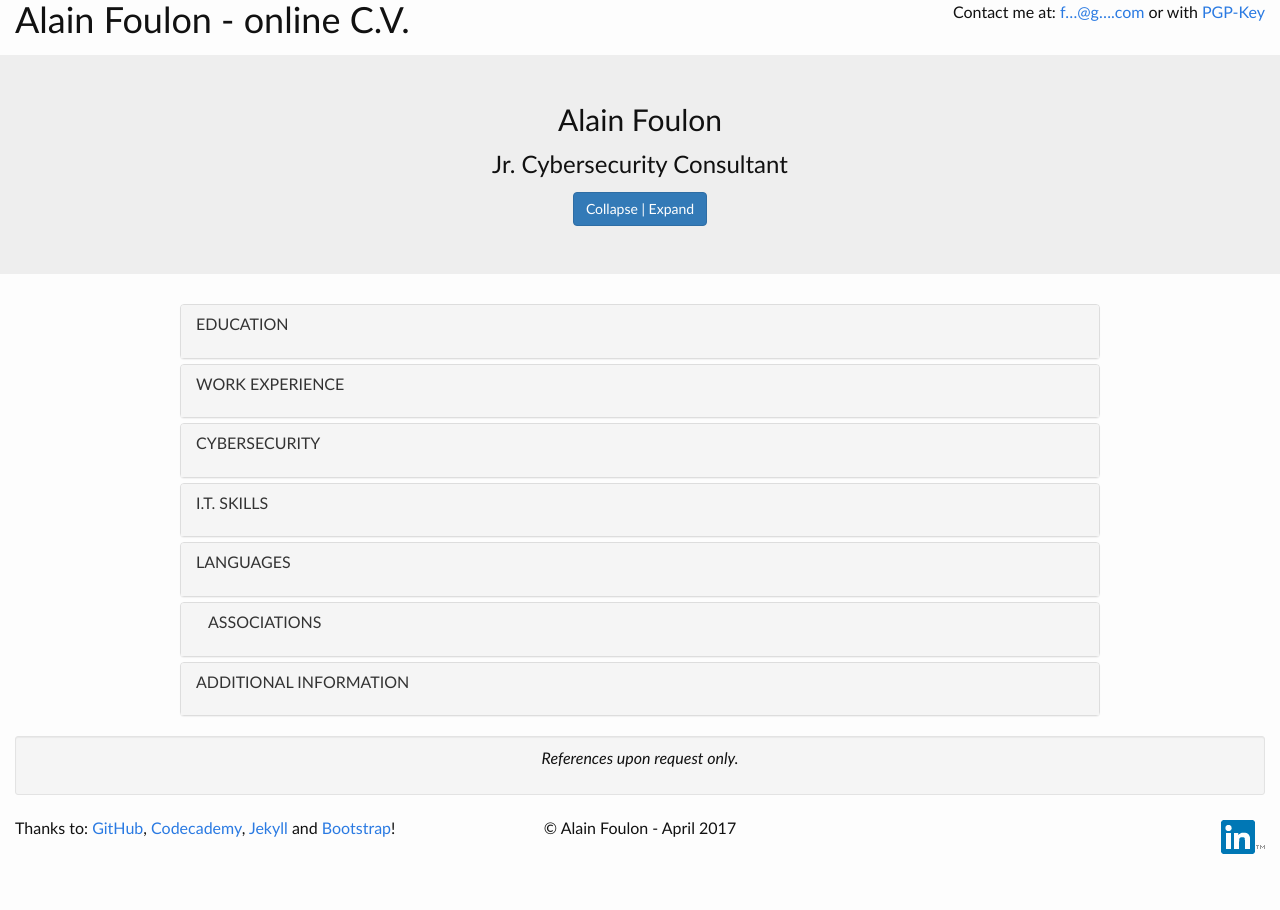
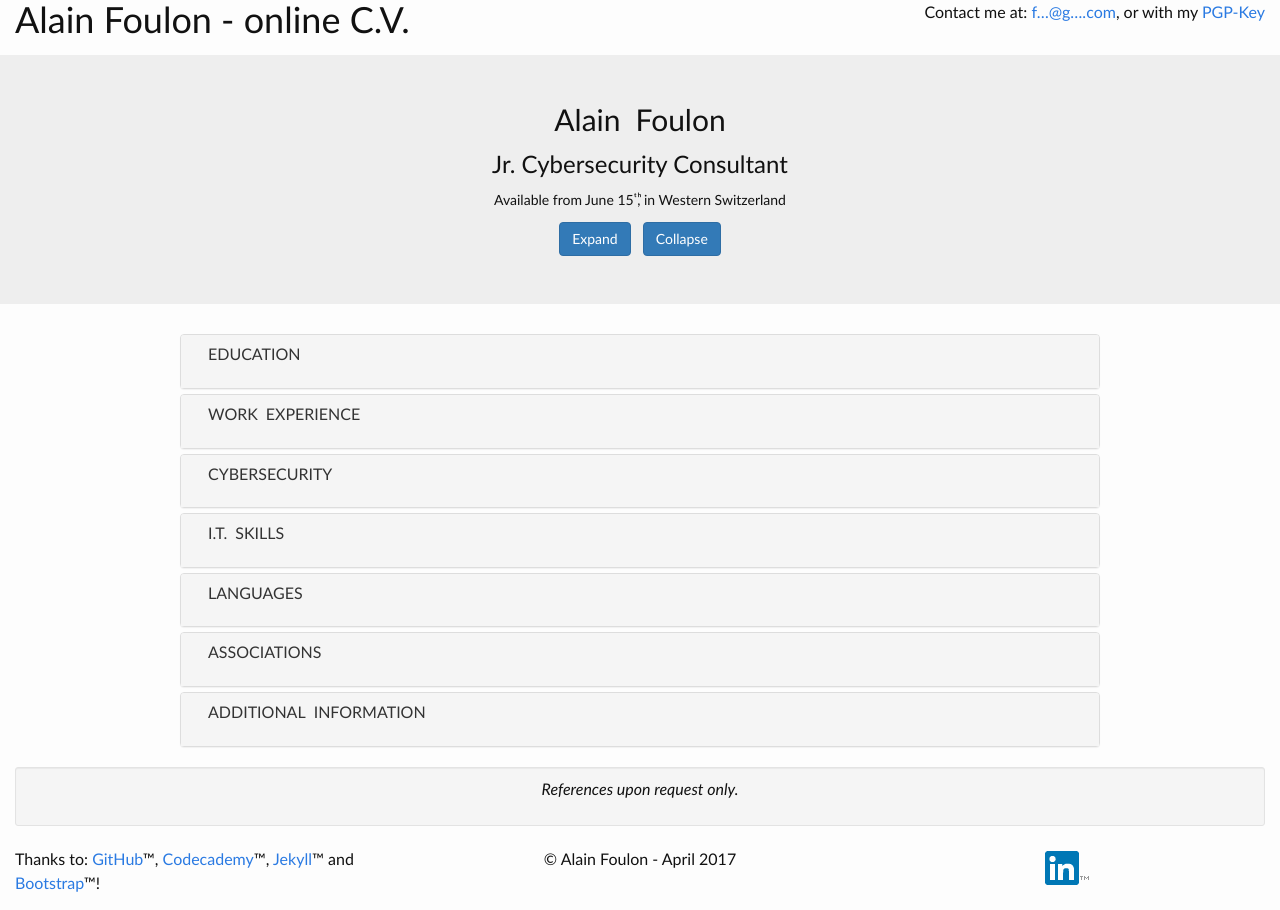
Before and after one commit to Alainfou/Alainfou.github.io, a Jekyll site: the page index.html, which Jekyll copies as it is, in a window 1280 px wide. Built offline with Jekyll 4.4.1, drawn with Linux system fonts in a browser that asks for light colours; nearby versions of some CDN libraries.

Commit message:
Update index.html

```diff
--- a/index.html
+++ b/index.html
@@ -10,8 +10,6 @@
 	<script src="https://maxcdn.bootstrapcdn.com/bootstrap/3.3.7/js/bootstrap.min.js"></script>
 	<link href='https://fonts.googleapis.com/css?family=Roboto:300,400,700' rel='stylesheet' type='text/css'>
 	<link rel="stylesheet" type="text/css" href="/css/main.css">
-<!-- script src="/js/afcv.js"></script>
-<script src="/js/jquery.3.2.1.js"></script -->
 </head>
 
 <body>
@@ -22,7 +20,7 @@
 				<p>Contact me at:
 				<a href="http://www.google.com/recaptcha/mailhide/d?k=01ftGJM7nX-_DVVNdukr3Vlw==&amp;c=PFhXfuB3D_HCuduPhQoABgSPdiR0s18Zyz2pPcCVZ9A="
 				   onclick="window.open('http://www.google.com/recaptcha/mailhide/d?k\x3d01ftGJM7nX-_DVVNdukr3Vlw\x3d\x3d\x26c\x3dPFhXfuB3D_HCuduPhQoABgSPdiR0s18Zyz2pPcCVZ9A\x3d', '', 'toolbar=0,scrollbars=0,location=0,statusbar=0,menubar=0,resizable=0,width=500,height=300'); return false;"
-				   title="Send an e-mail to: ">f…@g….com</a> or with
+				   title="Send an e-mail to: ">f…@g….com</a>, or with my
 				<a href="/pgp/fou.alain+sec_0xDC94CD6F_pub.asc">PGP-Key</a></p>
 			</nav>
 		</div>
@@ -31,9 +29,11 @@
 	<section class="jumbotron">
 		<div class="container-fluid">
 			<div class="row text-center">
-				<h2> Alain Foulon </h2>
-				<h3>Jr. Cybersecurity Consultant</h3>
-				<a class="btn btn-primary" title="Toggle" id="collapse-all">Collapse | Expand</a>
+				<h2> Alain&ensp;Foulon </h2>
+				<h3>Jr.&nbsp;Cybersecurity&nbsp;Consultant</h3>
+				<h5>Available from June 15&#877; &#874;, in Western Switzerland</h5>
+				<a class="btn btn-primary" title="Show all" id="expand-all">Expand</a>&ensp;
+				<a class="btn btn-primary" title="Hide all" id="collapse-all">Collapse</a>
 			</div>
 		</div>
 	</section>
@@ -45,7 +45,7 @@
 			<div class="panel panel-default">
 				<div class="panel-heading" data-toggle="collapse" data-parent="#accordion" href="#collapse-edu">
 					<h4 class="panel-title">
-						<p> EDUCATION</p>
+						<p>&emsp;EDUCATION&emsp;</p>
 					</h4>
 				</div>
 				<div id="collapse-edu" class="panel-collapse collapse">
@@ -82,7 +82,7 @@
 			<div class="panel panel-default">
 				<div class="panel-heading" data-toggle="collapse" data-parent="#accordion" href="#collapse-xp">
 					<h4 class="panel-title">
-						<p> WORK EXPERIENCE</p>
+						<p>&emsp;WORK&ensp;EXPERIENCE&emsp;</p>
 					</h4>
 				</div>
 				<div id="collapse-xp" class="panel-collapse collapse">
@@ -116,7 +116,7 @@
 			<div class="panel panel-default">
 				<div class="panel-heading" data-toggle="collapse" data-parent="#accordion" href="#collapse-cyb">
 					<h4 class="panel-title">
-						<p> CYBERSECURITY</p>
+						<p>&emsp;CYBERSECURITY&emsp;</p>
 					</h4>
 				</div>
 				<div id="collapse-cyb" class="panel-collapse collapse">
@@ -142,7 +142,7 @@
 			<div class="panel panel-default">
 				<div class="panel-heading" data-toggle="collapse" data-parent="#accordion" href="#collapse-it">
 					<h4 class="panel-title">
-						<p> I.T. SKILLS</p>
+						<p>&emsp;I.T.&ensp;SKILLS&emsp;</p>
 					</h4>
 				</div>
 				<div id="collapse-it" class="panel-collapse collapse">
@@ -165,7 +165,7 @@
 			<div class="panel panel-default">
 				<div class="panel-heading" data-toggle="collapse" data-parent="#accordion" href="#collapse-lang">
 					<h4 class="panel-title">
-						<p> LANGUAGES</p>
+						<p>&emsp;LANGUAGES&emsp;</p>
 					</h4>
 				</div>
 				<div id="collapse-lang" class="panel-collapse collapse">
@@ -215,7 +215,7 @@
 			<div class="panel panel-default">
 				<div class="panel-heading" data-toggle="collapse" data-parent="#accordion" href="#collapse-misc">
 					<h4 class="panel-title">
-						<p> ADDITIONAL INFORMATION</p>
+						<p>&emsp;ADDITIONAL&ensp;INFORMATION&emsp;</p>
 					</h4>
 				</div>
 				<div id="collapse-misc" class="panel-collapse collapse">
@@ -254,15 +254,15 @@
 
 	<footer class="container-fluid">
 		<div class="row">
-			<div class="col-sm-4" align="left"><p>Thanks&nbsp;to:&nbsp;<a href="https://services.github.com/" target="_blank">GitHub</a>,
-					<a href="https://www.codecademy.com/learn/all" target="_blank">Codecademy</a>,
-					<a href="http://jekyllrb.com/" target="_blank">Jekyll</a> and
-					<a href="https://www.w3schools.com/bootstrap/" target="_blank">Bootstrap</a>!
+			<div class="col-sm-4" align="left"><p>Thanks&nbsp;to:&nbsp;<a href="https://services.github.com/" target="_blank">GitHub</a>&trade;,
+					<a href="https://www.codecademy.com/learn/all" target="_blank">Codecademy</a>&trade;,
+					<a href="http://jekyllrb.com/" target="_blank">Jekyll</a>&trade; and
+					<a href="https://www.w3schools.com/bootstrap/" target="_blank">Bootstrap</a>&trade;!
 			</div>
 			<div class="col-sm-4" align="center">
 				<p>&copy; Alain&nbsp;Foulon - April&nbsp;2017</p>
 			</div>
-			<div class="col-sm-4" align="right">
+			<div class="col-sm-4" align="center">
 				<a href="https://www.linkedin.com/in/alain-foulon-6320b67a/" target="_blank">
 					<img src="/img/li42tm.gif" alt="Follow me on LinkedIn" title="Follow me on LinkedIn">
 				</a>
```
Also changed, not shown: other parts of index.html (+4 -1 lines).
